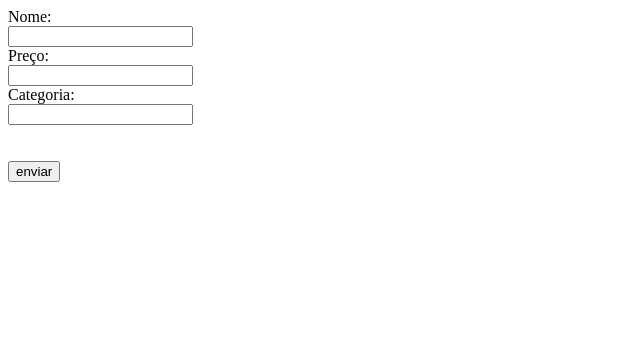
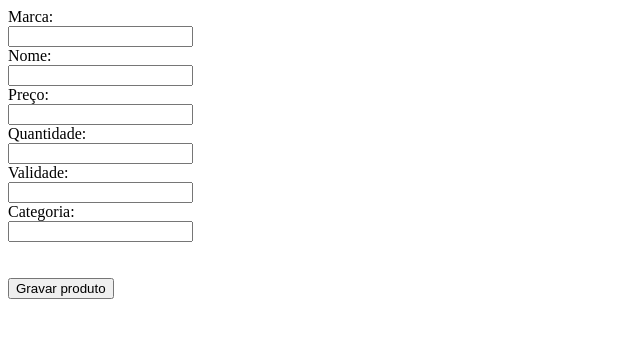
Before and after one commit to MathOliver98/ProjetoT, a Flask app: page / in a window 1280 px wide. Shown: the top 338 px of the page, without its empty margins (0-640 px from the left). Run offline with Flask 2, Linux system fonts and the light colour scheme.

Commit message:
Update cadastrar.html

```diff
--- a/mainteste/templates/cadastrar.html
+++ b/mainteste/templates/cadastrar.html
@@ -1,13 +1,19 @@
 <HTML>
 <form action="gravar" method="POST">
+  <label for="marca">Marca:</label><br>
+  <input type="text" name="marca" /><br>
   <label for="nome">Nome:</label><br>
   <input type="text" name="nome" /><br>
   <label for="preco">Preço:</label><br>
   <input type="text" name="preco" /><br>
+  <label for="quantidade">Quantidade:</label><br>
+  <input type="text" name="quantidade" /><br>
+  <label for="validade">Validade:</label><br>
+  <input type="text" name="validade" /><br>
   <label for="categoria">Categoria:</label><br>
   <input type="text" name="categoria" /><br>
   <br><br>
-  <input type="submit" value="enviar" />
+  <input type="submit" value="Gravar produto" />
 </form>
 
 </HTML>
```
